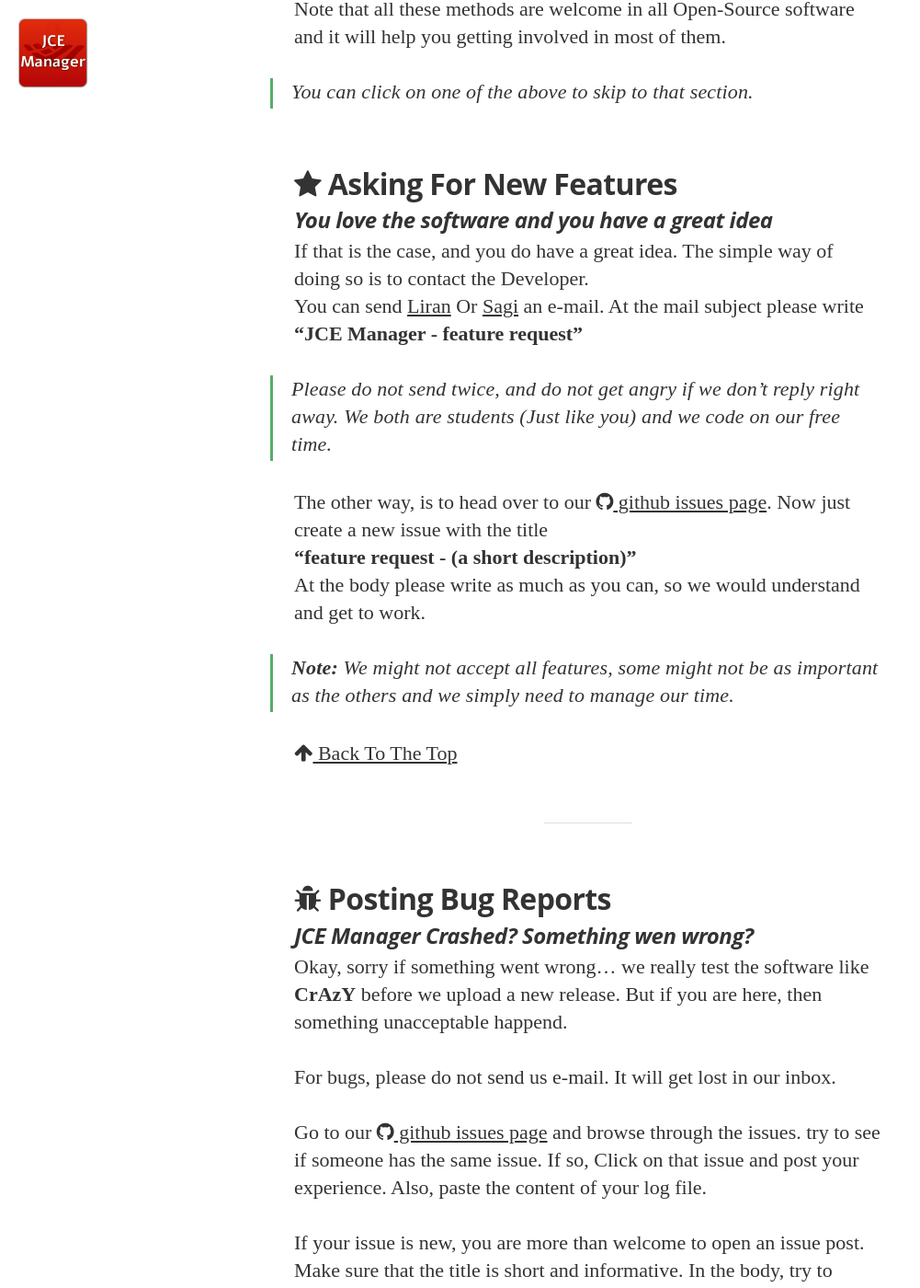
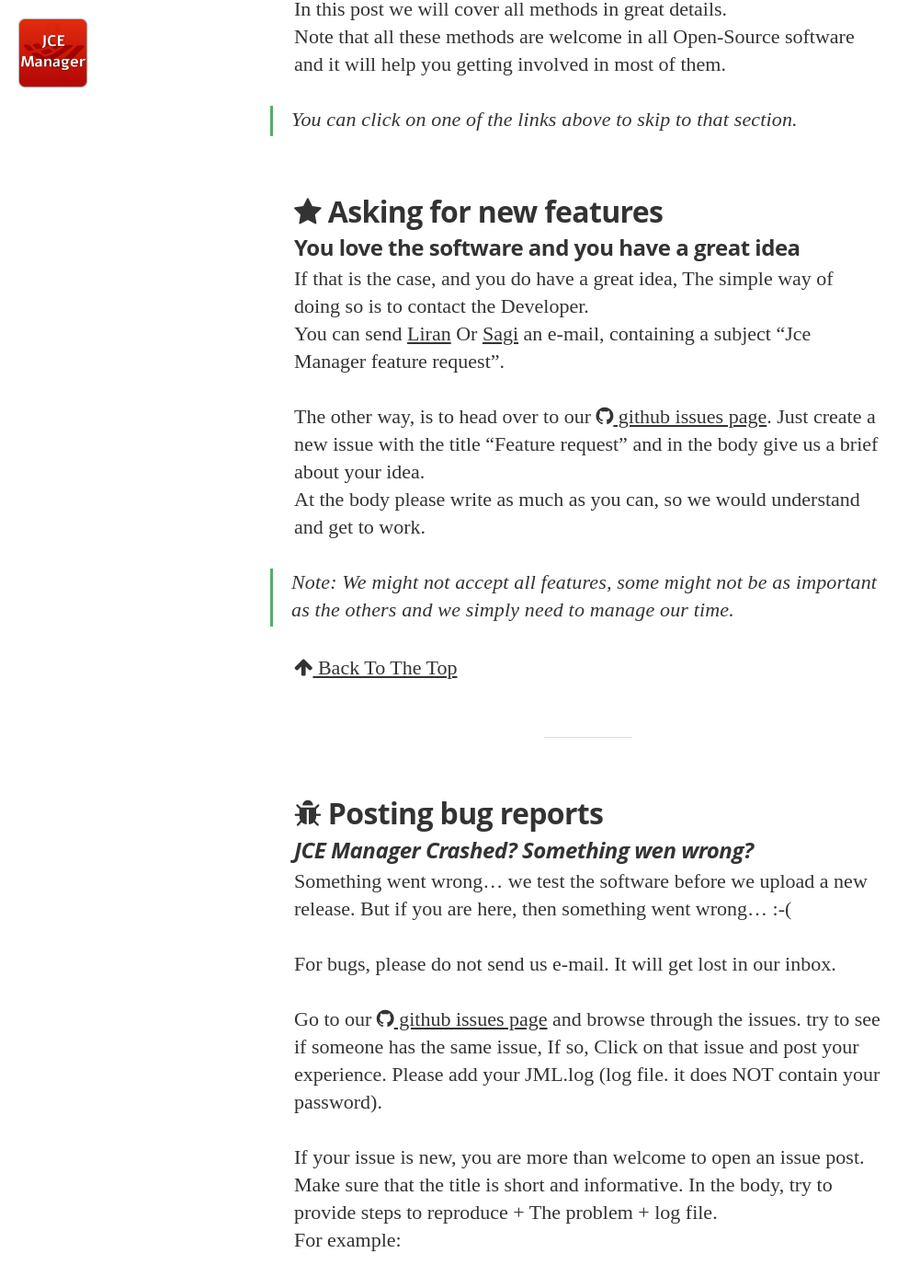
Before and after one commit to liranbg/JCEaverageCalculator, a Jekyll site: the page built from _posts/2014-10-05-how-to-get-involved.md, in a window 1280 px wide and 1400 px high, scrolled down 1458 px. Shown: the whole window at 92% size, without its empty margins (0-1001 px from the left). Built offline with Jekyll 4.4.1, drawn with Linux system fonts in a browser that asks for light colours; nearby versions of some CDN libraries; some web fonts are replaced; Markdown is read by kramdown in place of the engine named in the settings; some of the changed text lies outside the part shown.

Commit message:
some tr fixes

````diff
--- a/_posts/2014-10-05-how-to-get-involved.md
+++ b/_posts/2014-10-05-how-to-get-involved.md
@@ -1,6 +1,6 @@
 ---
 layout: post
-title:  "How You Can Get Involved"
+title:  "How to get involve"
 date:   2014-10-05 22:34:25
 categories: Help Git
 
@@ -8,52 +8,54 @@
 img: big-data.jpg
 ---
 
-# <i class="fa fa-hand-o-up"></i> Okay, You want to get involved...
-######*There are few ways you can help*
+# <i class="fa fa-hand-o-up"></i> Getting involved
+######There are few ways you can to it
 
-First of all, thank you for using our software, And even more thanks for your willing to help!
+First of all, we would like to thank you for using our software, And even more thanks for your willing to help!
 
-You do not need to know how to program in order to help us out!
-Help is not always contributing by code;  There are several ways to do so:
+You do not need to know how to program in order to help us out.
+Help is not always contributing by code but also helping us with ideas.
+There are several ways to do so:
 
  - [Asking for new features][ask]
  - [Posting bug reports][bugs]
  - [Develope][code]
 
-In this post we will cover all methods in great detail.<br>
+In this post we will cover all methods in great details.<br>
 Note that all these methods are welcome in all Open-Source software and
 it will help you getting involved in most of them.
 
-> You can click on one of the above to skip to that section.
+> You can click on one of the links above to skip to that section.
 
-#<a name="ask"></a><i class="fa fa-star"></i> Asking For New Features
-######*You love the software and you have a great idea*
+#<a name="ask"></a><i class="fa fa-star"></i> Asking for new features
+######You love the software and you have a great idea
 
-If that is the case, and you do have a great idea. The simple way of doing so is to contact the Developer. <br>You can send [Liran][liran] Or [Sagi][sagi] an e-mail.
-At the mail subject please write **"JCE Manager - feature request"**
-
->Please do not send twice, and do not get angry if we don't reply right away. We both are students (Just like you) and we code on our free time.
+If that is the case, and you do have a great idea, The simple way of doing so is to contact the Developer.
+<br>
+You can send [Liran][liran] Or [Sagi][sagi] an e-mail, containing a subject "Jce Manager feature request".
 
 The other way, is to head over to our [<i class="fa fa-github"></i> github issues page][githubissue].
-Now just create a new issue with the title <br>**"feature request - (a short description)"**
+Just create a new issue with the title "Feature request" and in the body give us a brief about your idea.
 <br>
 At the body please write as much as you can, so we would understand and get to work.
 
->**Note:** We might not accept all features, some might not be as important as the others and we simply need to manage our time.
+>Note: We might not accept all features, some might not be as important as the others and we simply need to manage our time.
 
 [<i class="fa fa-arrow-up"></i> Back To The Top][top]
 
 ---
 
-#<a name="bugs"></a><i class="fa fa-bug"></i> Posting Bug Reports
+#<a name="bugs"></a><i class="fa fa-bug"></i> Posting bug reports
 ######*JCE Manager Crashed? Something wen wrong?*
 
-Okay, sorry if something went wrong... we really test the software like **CrAzY** before we upload a new release. But if you are here, then something unacceptable happend.
+Something went wrong... we test the software before we upload a new release.
+But if you are here, then something went wrong... :-(
 
 For bugs, please do not send us e-mail.  It will get lost in our inbox.
 
-Go to our [<i class="fa fa-github"></i> github issues page][githubissue]
-and browse through the issues. try to see if someone has the same issue. If so, Click on that issue and post your experience. Also, paste the content of your log file.
+Go to our [<i class="fa fa-github"></i> github issues page][githubissue] and browse through the issues.
+try to see if someone has the same issue, If so, Click on that issue and post your experience.
+Please add your JML.log (log file. it does NOT contain your password).
 
 If your issue is new, you are more than welcome to open an issue post. Make sure that the title is short and informative.
 In the body, try to provide steps to reproduce + The problem + log file. <br>For example:
@@ -77,7 +79,7 @@
 
 ```
 
->**Note:** The Log file will be in the application folder. the name of the file is JMLog.log
+>Note: The Log file will be in the application folder. the name of the file is JMLog.log
 
 
 [<i class="fa fa-arrow-up"></i> Back To The Top][top]
@@ -95,13 +97,10 @@
 2. [git][git]
 3. [a github account][github]
 
->**Note:** If you want to program under Windows, you might come to some issues.
-Just Google it.
-UNIX and UNIX like systems are most recomended (Linux / Mac OSX)
+Install [qt creator][qt]
 
-**Install [qt creator][qt]**. Download the installer... (I don't need to explain how right?).
-
-**Install <i class="fa fa-code-fork"></i>[git][git]:**<br>
+Install <i class="fa fa-code-fork"></i>[git][git]:
+<br>
 Under linux just use your package manager, apt-get, yum , pacman...<br>
 For example:
 {% highlight bash %}
@@ -112,26 +111,30 @@
 {% endhighlight %}
 
 Under Mac OSX:
+<br>
 If you have Homebrew installed, install Git via the command
 {% highlight bash %}
 $ brew install git
 {% endhighlight %}
 If not, download the installer...
 
-Under Windows: Download the Git installer from the website, at the Installer Wizard, make sure you use git Bash.  Now cross your fingers and hope that it goes well…
+Under Windows:
+<br>
+Download the Git installer from the website, at the Installer Wizard, make sure you use git Bash.
 
 
-**Create A <i class="fa fa-github"></i> Github account**<br>
+Create a <i class="fa fa-github"></i> Github account**<br>
 Go to [github.com][github] and sign up.
 
 
-Okay, Now we have everything we need to get started. well, one more thing...<br>
+Okay, Now we have everything we need to get started.
+<br>
 If it is the first time you installed <i class="fa fa-code-fork"></i>[git][git] we need to set it up.
 
->**Note:** We are not going to learn about  <i class="fa fa-code-fork"></i> git, If you dont know
-how to use it, Google it! It's essential for collaborating with us, and in general it's really good to know.
+>Note: We are not going to learn about  <i class="fa fa-code-fork"></i> git, If you dont know
+how to use it, Google it! It's an essential for development collaborating.
 
-To Setup <i class="fa fa-code-fork"></i>git, fire up a terminal (in Windows git bash... or something like it... please choose a better OS <i class="fa fa-smile-o"></i>).
+To Setup <i class="fa fa-code-fork"></i>git, fire up a terminal (in Windows use git bash)
 
 And type:
 {% highlight bash %}
@@ -143,19 +146,18 @@
 $ git config --global color.ui auto
 {% endhighlight %}
 
-**And We Are Ready!!**
+And We Are Ready!!
 
 To start messing arround with the code, you will want to fork the repo.
-Go To [*JCE Manager* github repo][repo], and click on the "Fork" button on top.
-that will create a copy of the software on your account.
+Go to [*JCE Manager* github repo][repo], and click the "Fork" button on top.
+It will create a copy of the software's code on your account.
 
 Then You will want to pull the source code to your computer.
 copy the URL address of the copy you've just created (should be some thing like: https://github.com/yourusername/JceManager.git)
 
-Let's call that URL **repoPath** from now on.
+Let's call that URL repoPath from now on.
 
 Now navigate to your working directory, in my case Dev folder.
-You will then f
 
 {% highlight bash %}
 ~$ cd Dev
@@ -169,8 +171,6 @@
 
 At this point you can do whatever you want with the code and push to your github account.
 If you want us to pull code from you, it could be a bug fix, a new feature you coded or whatnot just send us a pull request at github!
-
-
 
 
 [<i class="fa fa-arrow-up"></i> Back To The Top][top]
````
Also changed, not shown: other parts of _posts/2014-10-05-how-to-get-involved.md (+1 -1 lines), _posts/2014-10-05-jce-manager-version-1-0.markdown (+16 -17 lines).
